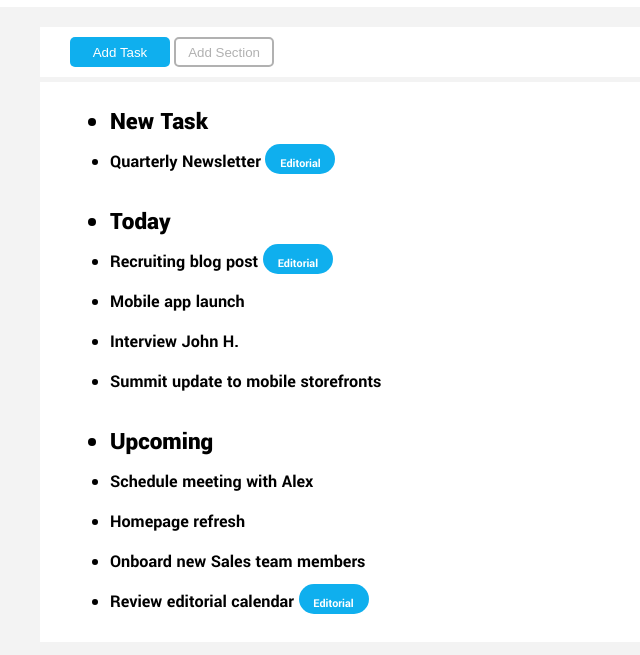
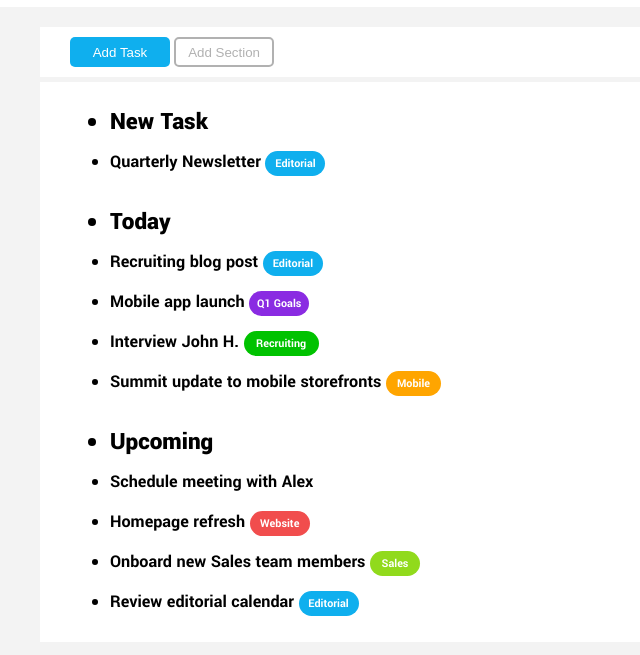
Before and after one commit to alessandro-barate/html-css-toboolist, a plain HTML site: page index.html in a window 1280 px wide. Shown: the part 71-726 px from the top of the page, without its empty margins (0-640 px from the left). Drawn offline with Linux system fonts and the light colour scheme; a web font is replaced by a local one.

Commit message:
[UPD] Span colors and styles added

```diff
--- a/css/style.css
+++ b/css/style.css
@@ -78,11 +78,12 @@ li {
 span {
     color: white;
     display: inline-block;
-    width: 70px;
+    width: 60px;
     text-align: center;
     font-size: 12px;
-    height: 30px;
+    height: 25px;
     border-radius: 20px;
+    line-height: 25px;
 }
 
 .list-point-name {
@@ -102,7 +103,29 @@ span {
 
 .editorial {
     background-color: rgb(15, 175, 238);
+}
 
+.goals {
+   background-color: blueviolet;
+}
+
+.recruiting {
+    background-color: rgb(0, 194, 0);
+    width: 75px;
+}
+
+.mobile {
+    background-color: orange;
+    width: 55px;
+}
+
+.web {
+    background-color: rgb(241, 77, 77);
+}
+
+.sales {
+    background-color: rgb(145, 218, 28);
+    width: 50px;
 }
 /*  /STYLING LISTA  */
 
```
